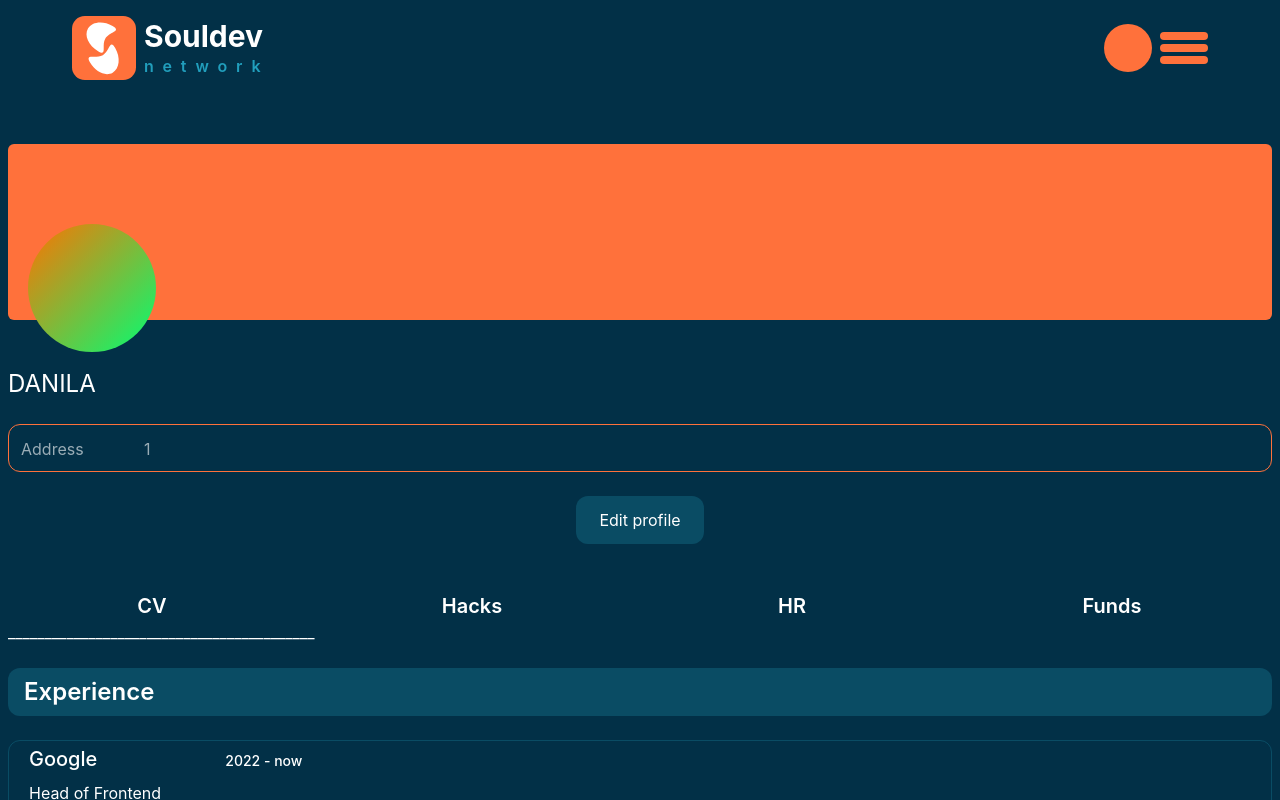
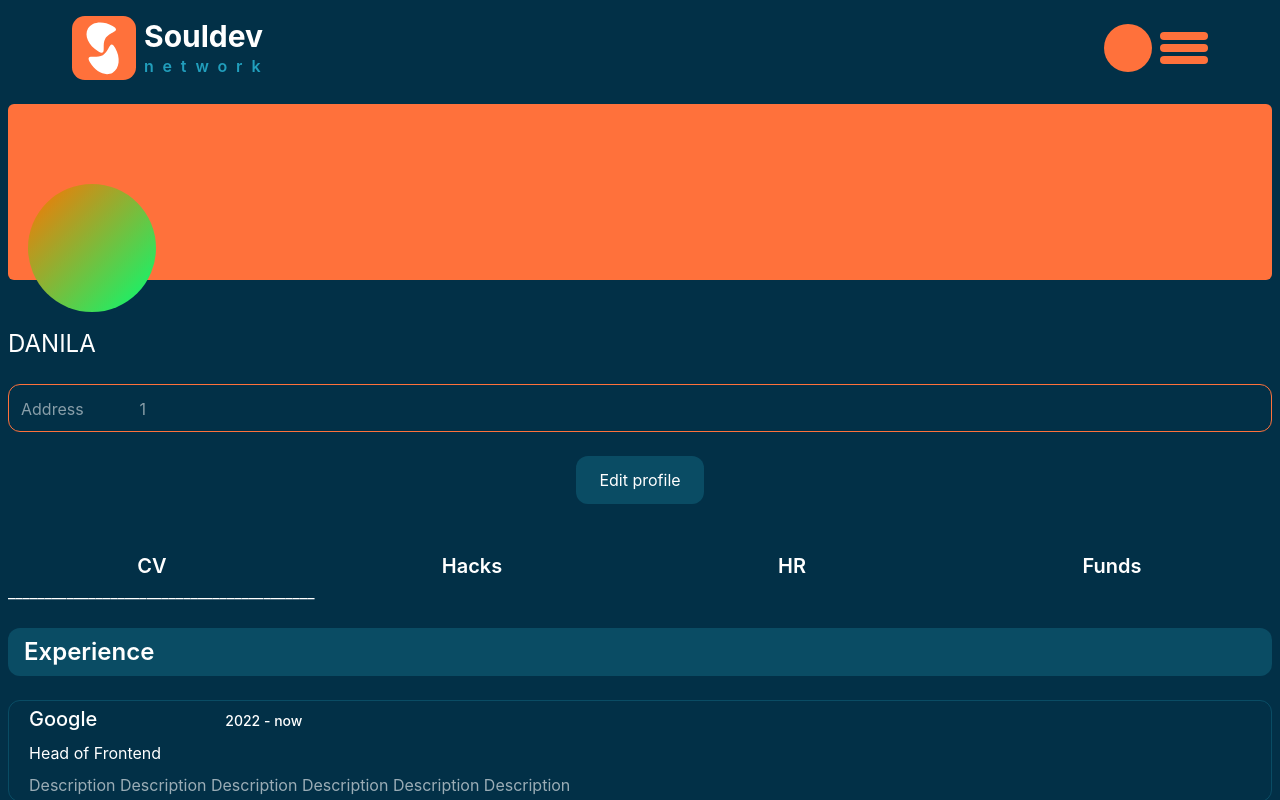
Before and after one commit to TheBestID/frontend, a Next.js app: page /profile/1 in a window 1280 px wide. Shown: the top 800 px of the page. Built offline with nearby package versions, Linux system fonts and the light colour scheme.

Commit message:
change opacity

```diff
--- a/pages/profile/[profile].tsx
+++ b/pages/profile/[profile].tsx
@@ -21,7 +21,7 @@ const Profile: NextPage = (props) => {
         <meta name="description" content="add wallet to register on souldev platform" />
       </Head>
 
-      <header className="flex bg-[#023047] h-24 w-full lg:px-16 justify-between pt-4">
+      <header className="fixed flex bg-[#023047] h-24 w-full lg:px-16 justify-between pt-4">
 
       <div className="flex">
         <div className ="h-16 w-16 ml-2">
@@ -50,7 +50,7 @@ const Profile: NextPage = (props) => {
 
       </header>
 
-      <main className="flex items-center flex-col mr-2 ml-2">
+      <main className="flex items-center flex-col mr-2 ml-2 pt-14">
 
         <div className="rounded-md w-full bg-primary h-44 mt-12 mb-12">
           <img src="/download.svg" alt="Identicon" className="rounded-full h-32 w-32 mx-5 my-20"/>
@@ -59,8 +59,8 @@ const Profile: NextPage = (props) => {
         <div className=" flex w-full text-left text-2xl text-white mb-6">DANILA</div>
 
         <div className="border w-full h-12 border-primary p-1 rounded-xl pr-3 pl-3 pb-3 pt-3">
-          <span className="text-white opacity-60 ">Address</span>
-          <span className="text-white opacity-60 px-14"> {wallet}</span>
+          <span className="text-[#fff8] ">Address</span>
+          <span className="text-[#fff8] px-14">{wallet}</span>
         </div>
 
         <button className="rounded-xl w-32 h-12 text-white bg-secondary-25 mt-6">
```
